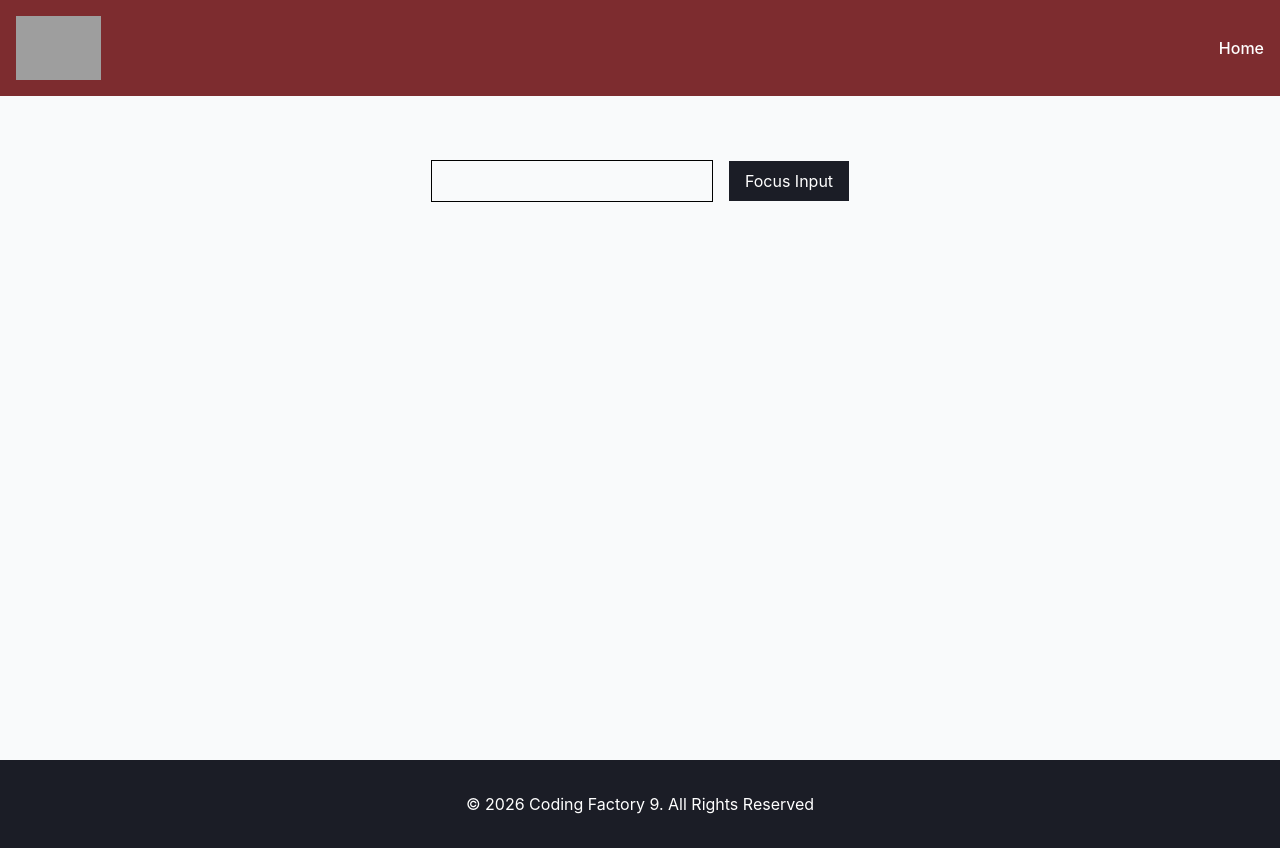
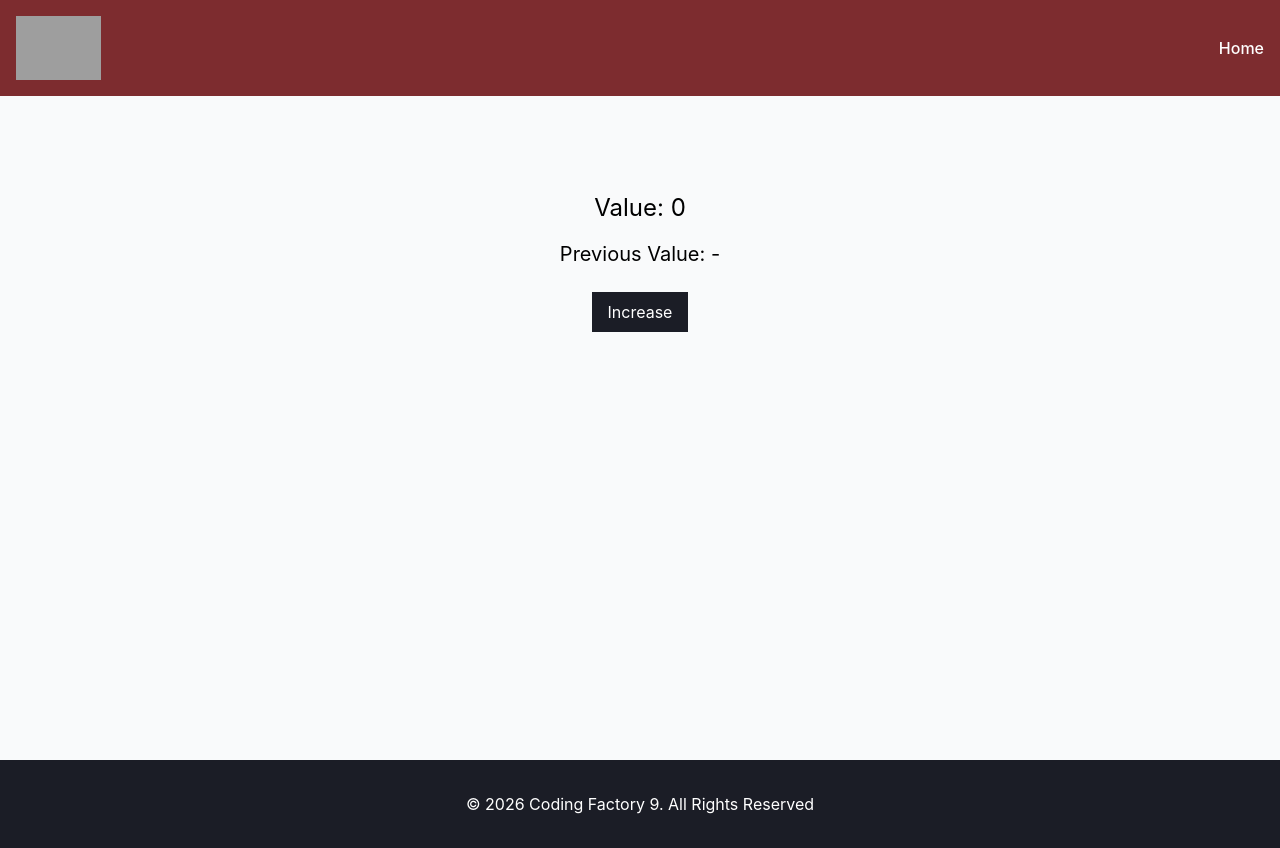
Before and after one commit to alkminibak/cf9-react-app, a React (Vite) app: page / in a window 1280 px wide. Built offline with nearby package versions, Linux system fonts and the light colour scheme; grey boxes are pictures that could not be loaded.

Commit message:
feat: add PreviousValue component

```diff
--- a/src/App.tsx
+++ b/src/App.tsx
@@ -11,7 +11,8 @@ import Layout from "./components/Layout.tsx";
 // import AutoRedirect from "./components/LessonSix/AutoRedirect.tsx";
 // import AutoRedirectAdvanced from "./components/LessonSix/AutoRedirectAdvanced.tsx";
 // import WindowSize from "./components/LessonSix/WindowSize.tsx";
-import FocusInput from "./components/LessonSix/FocusInput.tsx";
+// import FocusInput from "./components/LessonSix/FocusInput.tsx";
+import PreviousValue from "./components/LessonSix/PreviousValue.tsx";
 // import Counter from "./components/LessonFour/Counter.tsx";
 // import ClassCounter from "./components/LessonFour/ClassCounter.tsx";
 
@@ -112,7 +113,8 @@ function App() {
           {/*<AutoRedirect/>*/}
           {/*<AutoRedirectAdvanced/>*/}
           {/*<WindowSize/>*/}
-          <FocusInput/>
+          {/*<FocusInput/>*/}
+          <PreviousValue />
        </Layout>
 
 
--- /dev/null
+++ b/src/components/LessonSix/PreviousValue.tsx
@@ -0,0 +1,25 @@
+import CounterButton from "../LessonFour/CounterButton.tsx";
+import {useEffect, useRef, useState} from "react";
+
+const PreviousValue = () => {
+   const [count, setCount] = useState(0)
+   const prevCountRef = useRef<number | null>(null);
+
+   useEffect(() => {
+      prevCountRef.current = count;
+      console.log("prevCountRef", prevCountRef.current);
+   }, [count]);
+
+   return (
+      <>
+         <div className="text-center pt-12">
+            <h1 className="text-2xl mb-4">Value: {count}</h1>
+            <h2 className="text-xl mb-6">Previous Value: {prevCountRef.current ?? "-"}</h2>
+            <CounterButton
+               label={"Increase"}
+               onClick={() => setCount((prev) => prev + 1)}/>
+         </div>
+      </>
+   )
+}
+export default PreviousValue;
```
